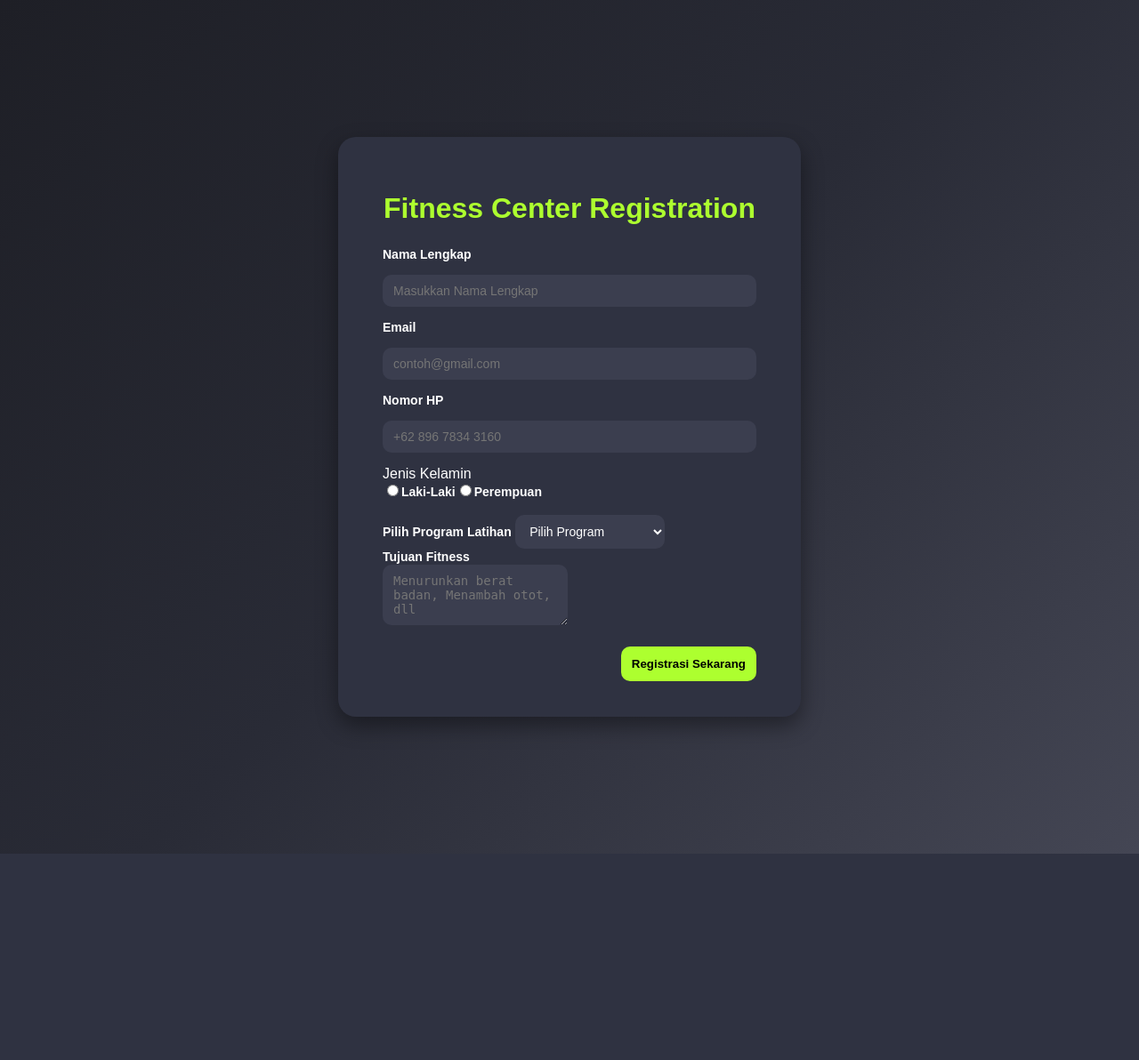
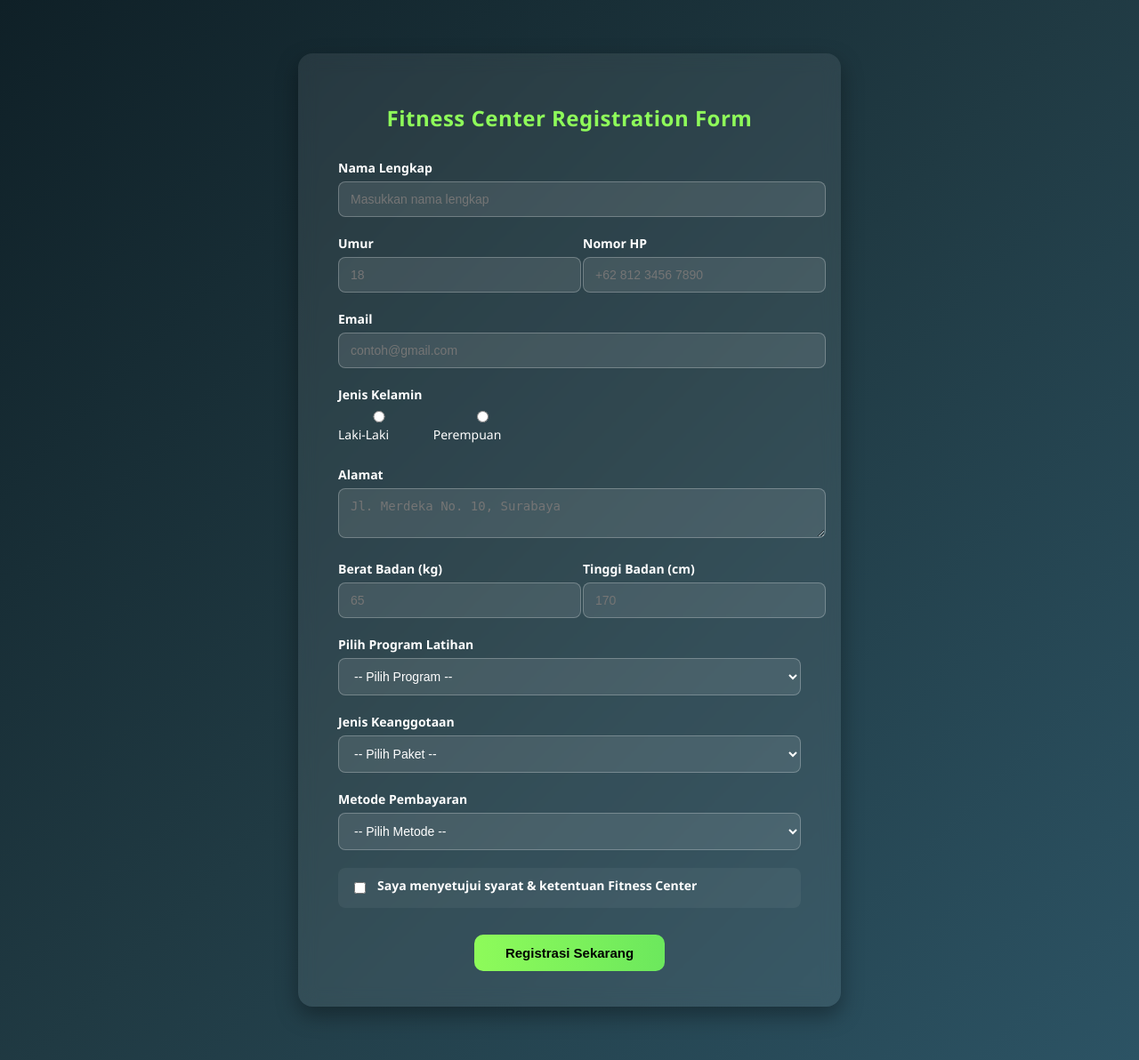
Before and after one commit to fael83/Smt3-dasarWeb, a PHP site: page /formRegis.html in a window 1280 px wide. Shown: the whole page at 89% size. Before the commit the page ends 960 px from the top, so only its background shows below. Run offline with PHP 8.4, Linux system fonts and the light colour scheme.

Commit message:
Save code to GitHub

```diff
--- a/09_MidExam/formRegis.html
+++ b/09_MidExam/formRegis.html
@@ -1,53 +1,104 @@
 <!DOCTYPE html>
-<html">
+<html>
 <head>
-    <title>Fitness Center Registration Form</title>
+  <title>Fitness Center Registration Formr</title>
   <link rel="stylesheet" href="style.css">
 </head>
 <body>
   <div class="container">
-        <h1>Fitness Center Registration</h1>
+    <h1>Fitness Center Registration Form</h1>
+
     <form id="registrationForm">
+      <div>
         <label for="nama">Nama Lengkap</label>
-            <input type="text" id="nama" name="nama" placeholder="Masukkan Nama Lengkap">
+        <input type="text" id="nama" name="nama" placeholder="Masukkan nama lengkap" required>
+      </div>
 
+      <div class="two-column">
+        <div>
+          <label for="umur">Umur</label>
+          <input type="number" id="umur" name="umur" placeholder="18" min="10" required>
+        </div>
+        <br>
+        <div>
+          <label for="noHP">Nomor HP</label>
+          <input type="tel" id="noHP" name="noHP" placeholder="+62 812 3456 7890" required>
+        </div>
+      </div>
+
+      <div>
         <label for="email">Email</label>
-            <input type="email" id="email" name="email" placeholder="contoh@gmail.com">
+        <input type="email" id="email" name="email" placeholder="contoh@gmail.com" required>
+      </div>
 
-            <label for="noHP">Nomor HP</label>
-            <input type="tel" id="noHP" name="noHP" placeholder="+62 896 7834 3160">
+      <div>
+        <label>Jenis Kelamin</label>
+        <div class="radio-group">
+          <label><input type="radio" name="jenisKelamin" value="Laki-Laki" required> Laki-Laki</label>
+          <label><input type="radio" name="jenisKelamin" value="Perempuan"> Perempuan</label>
+        </div>
+      </div>
 
-            <label">Jenis Kelamin</label>
-            <div class="radio-group">
-                <label><input type="radio" name="jenisKelamin" value="Laki-Laki">Laki-Laki</label>
-                <label><input type="radio" name="jenisKelamin" value="Perempuan">Perempuan</label>
-            </div><br>
+      <div>
+        <label for="alamat">Alamat</label>
+        <textarea id="alamat" name="alamat" rows="2" placeholder="Jl. Merdeka No. 10, Surabaya" required></textarea>
+      </div>
 
+      <div class="two-column">
+        <div>
+          <label for="berat">Berat Badan (kg)</label>
+          <input type="number" id="berat" name="berat" placeholder="65" min="30" required>
+        </div>
+        <br>
+        <div>
+          <label for="tinggi">Tinggi Badan (cm)</label>
+          <input type="number" id="tinggi" name="tinggi" placeholder="170" min="100" required>
+        </div>
+      </div>
+
+      <div>
         <label for="program">Pilih Program Latihan</label>
-            <select id="program" name="program">
-                <option value="">Pilih Program</option>
+        <select id="program" name="program" required>
+          <option value="">-- Pilih Program --</option>
           <option value="Latihan Beban">Latihan Beban</option>
           <option value="Fitness Kardio">Fitness Kardio</option>
-                <option value="Pemanasan & Yoga">Pemanasan & Yoga</option>
+          <option value="Yoga & Stretching">Yoga & Stretching</option>
           <option value="Pelatih Pribadi">Pelatih Pribadi</option>
-            </select><br>
+        </select>
+      </div>
 
-            <label for="tujuan">Tujuan Fitness</label><br>
-            <textarea id="tujuan" name="tujuan" rows="3" placeholder="Menurunkan berat badan, Menambah otot, dll"></textarea>
+      <div>
+        <label for="paket">Jenis Keanggotaan</label>
+        <select id="paket" name="paket" required>
+          <option value="">-- Pilih Paket --</option>
+          <option value="Bulanan">Bulanan - Rp300.000</option>
+          <option value="3 Bulan">3 Bulan - Rp800.000</option>
+          <option value="Tahunan">Tahunan - Rp2.800.000</option>
+        </select>
+      </div>
+
+      <div>
+        <label for="pembayaran">Metode Pembayaran</label>
+        <select id="pembayaran" name="pembayaran" required>
+          <option value="">-- Pilih Metode --</option>
+          <option value="Transfer Bank">Transfer Bank</option>
+          <option value="E-Wallet (OVO/DANA/Gopay)">E-Wallet (OVO/DANA/Gopay)</option>
+          <option value="Tunai di Tempat">Tunai di Tempat</option>
+        </select>
+      </div>
+
+      <div class="checkbox-group">
+        <input type="checkbox" id="syarat" required>
+        <label for="syarat">Saya menyetujui syarat & ketentuan Fitness Center</label>
+      </div>
 
       <div class="button-wrapper">
         <button type="submit">Registrasi Sekarang</button>
       </div>
     </form>
 
-        <div class="hasil" id="hasil">
-        <h2>Hasil Registrasi</h2>
-        <p><b>Nama:</b> <span id="rNama"></span></p>
-        <p><b>Email:</b> <span id="rEmail"></span></p>
-        <p><b>No HP:</b> <span id="rNoHP"></span></p>
-        <p><b>Jenis Kelamin:</b> <span id="rJenisKelamin"></span></p>
-        <p><b>Program:</b> <span id="rProgram"></span></p>
-        <p><b>Tujuan:</b> <span id="rTujuan"></span></p>
+    <div class="success-message" id="successMessage">
+    Pendaftaran berhasil! Kami akan menghubungi Anda untuk konfirmasi.
     </div>
   </div>
 
--- a/09_MidExam/script.js
+++ b/09_MidExam/script.js
@@ -1,24 +1,27 @@
-document.addEventListener("DOMContentLoaded", function() {
-    const form = document.getElementById("registrationForm");
-    const result = document.getElementById("hasil");
+document.addEventListener("DOMContentLoaded", function () {
+  const form = document.getElementById("registrationForm");
+  const successMsg = document.getElementById("successMessage");
 
-    form.addEventListener("submit", function(e) {
-        e.preventDefault();
+  successMsg.style.display = "none";
 
-        const nama = document.getElementById("nama").value;
-        const email = document.getElementById("email").value;
-        const noHP = document.getElementById("noHP").value;
-        const jenisKelamin = document.querySelector('input[name="jenisKelamin"]:checked').value;
-        const program = document.getElementById("program").value;
-        const tujuan = document.getElementById("tujuan").value;
+  form.addEventListener("submit", function (e) {
+    e.preventDefault();
 
-        document.getElementById("rNama").textContent = nama;
-        document.getElementById("rEmail").textContent = email;
-        document.getElementById("rNoHP").textContent = noHP;
-        document.getElementById("rJenisKelamin").textContent = jenisKelamin;
-        document.getElementById("rProgram").textContent = program;
-        document.getElementById("rTujuan").textContent = tujuan;
+    const btn = form.querySelector("button");
+    btn.textContent = "Mengirim...";
+    btn.disabled = true;
 
-        result.style.display = "block";
-    });
+    setTimeout(() => {
+      form.reset();
+      btn.textContent = "Registrasi Sekarang";
+      btn.disabled = false;
+
+      successMsg.style.display = "block";
+      successMsg.scrollIntoView({ behavior: "smooth" });
+
+      setTimeout(() => {
+        successMsg.style.display = "none";
+      }, 5000);
+    }, 1500);
+  });
 });
--- a/09_MidExam/style.css
+++ b/09_MidExam/style.css
@@ -1,97 +1,169 @@
 body {
-    font-family: 'Poppins', sans-serif;
-    background: linear-gradient(135deg, #1e1f26, #292b36, #444654);
-    color: white;
+  font-family: "Segoe UI", Arial, sans-serif;
+  background: linear-gradient(135deg, #0f2027, #203a43, #2c5364);
+  color: #fff;
   display: flex;
   justify-content: center;
-    align-items: center;
-    height: 120vh;
+  align-items: flex-start;
+  min-height: 100vh;
   margin: 0;
+  padding: 60px 15px;
 }
 
 .container {
-    background: #2f3241;
-    border-radius: 20px;
-    padding: 40px 50px;
-    box-shadow: 0 10px 25px rgba(0, 0, 0, 0.4);
-    width: 420px;
+  background: rgba(255, 255, 255, 0.08);
+  backdrop-filter: blur(10px);
+  border-radius: 16px;
+  padding: 40px 45px;
+  box-shadow: 0 10px 25px rgba(0, 0, 0, 0.35);
+  width: 100%;
+  max-width: 520px;
+  transition: transform 0.3s ease, box-shadow 0.3s ease;
+}
+
+.container:hover {
+  transform: translateY(-4px);
+  box-shadow: 0 14px 30px rgba(0, 0, 0, 0.45);
 }
 
 h1 {
   text-align: center;
-    margin-bottom: 25px;
-    color: greenyellow;
+  margin-bottom: 30px;
+  color: #8efb5a;
+  font-size: 24px;
+  letter-spacing: 0.5px;
 }
 
 form {
   display: flex;
   flex-direction: column;
-    gap: 15px;
+  gap: 20px;
 }
 
 label {
   font-weight: 600;
   font-size: 14px;
+  display: block;
+  margin-bottom: 6px;
 }
 
-input, select, textarea {
-    background: #3b3e4f;
-    padding: 10px 12px;
-    border-radius: 10px;
-    border: none;
-    outline: none;
+input,
+select,
+textarea {
+  background: rgba(255, 255, 255, 0.1);
+  border: 1px solid rgba(255, 255, 255, 0.25);
+  padding: 11px 13px;
+  border-radius: 8px;
   color: white;
   font-size: 14px;
-    transition: background 0.3s, transform 0.2s;
+  outline: none;
+  width: 100%;
+  transition: all 0.25s ease;
 }
 
-select option {
-    color: whitesmoke;
+input:focus,
+select:focus,
+textarea:focus {
+  border-color: #8efb5a;
+  background: rgba(255, 255, 255, 0.15);
 }
 
 .radio-group {
   display: flex;
+  gap: 25px;
+  align-items: center;
+}
+
+.radio-group label {
+  font-weight: 400;
   font-size: 14px;
 }
 
-button {
-    background: greenyellow;
-    color: black;
-    border: none;
-    padding: 12px;
-    border-radius: 10px;
-    font-weight: 600;
-    cursor: pointer;
-    transition: 0.3s;
-    text-align: right;
+.two-column {
+  display: flex;
+  gap: 15px;
+}
+
+.two-column > div {
+  flex: 1;
+}
+
+.checkbox-group {
+  display: flex;
+  align-items: center;
+  gap: 10px;
+  font-size: 13px;
+  background: rgba(255, 255, 255, 0.05);
+  padding: 10px 14px;
+  border-radius: 8px;
+}
+
+.checkbox-group input {
+  width: auto;
 }
 
 .button-wrapper {
   display: flex;
-    justify-content: flex-end;
-    margin-top: 20px;
+  justify-content: center;
+  margin-top: 10px;
 }
 
-.footer-text {
-    text-align: center;
-    margin-top: 15px;
-    font-size: 12px;
-    color: lightblue;
+button {
+  background: linear-gradient(90deg, #8efb5a, #6ce85d);
+  color: #000;
+  border: none;
+  padding: 12px 35px;
+  border-radius: 10px;
+  font-weight: 600;
+  font-size: 15px;
+  cursor: pointer;
+  transition: all 0.3s ease;
 }
 
-.hasil {
-    margin-top: 25px;
-    padding: 15px;
-    background: #f5f8ff;
-    border-radius: 10px;
-    display: none;
-    border-left: 6px solid #002661;
-    animation: fadeIn 0.6s ease-in-out;
-    color: #1e1f26;
+button:hover {
+  transform: scale(1.05);
+  box-shadow: 0 5px 15px rgba(142, 251, 90, 0.4);
 }
 
-.hasil h2 {
-    color: black;
+button:disabled {
+  opacity: 0.7;
+  cursor: not-allowed;
+}
+
+.success-message {
   text-align: center;
-    margin-bottom: 15px;
+  background: rgba(142, 251, 90, 0.1);
+  color: #8efb5a;
+  border: 1px solid #8efb5a;
+  padding: 15px;
+  border-radius: 10px;
+  margin-top: 25px;
+  display: none;
+  animation: fadeIn 0.6s ease-in-out;
 }
+
+@keyframes fadeIn {
+  from {
+    opacity: 0;
+    transform: translateY(10px);
+  }
+  to {
+    opacity: 1;
+    transform: translateY(0);
+  }
+}
+
+@media (max-width: 600px) {
+  .container {
+    width: 90%;
+    padding: 30px;
+  }
+
+  .two-column {
+    flex-direction: column;
+  }
+
+  button {
+    width: 100%;
+  }
+}
```
Lines whose indentation alone changed are shown as unchanged.
